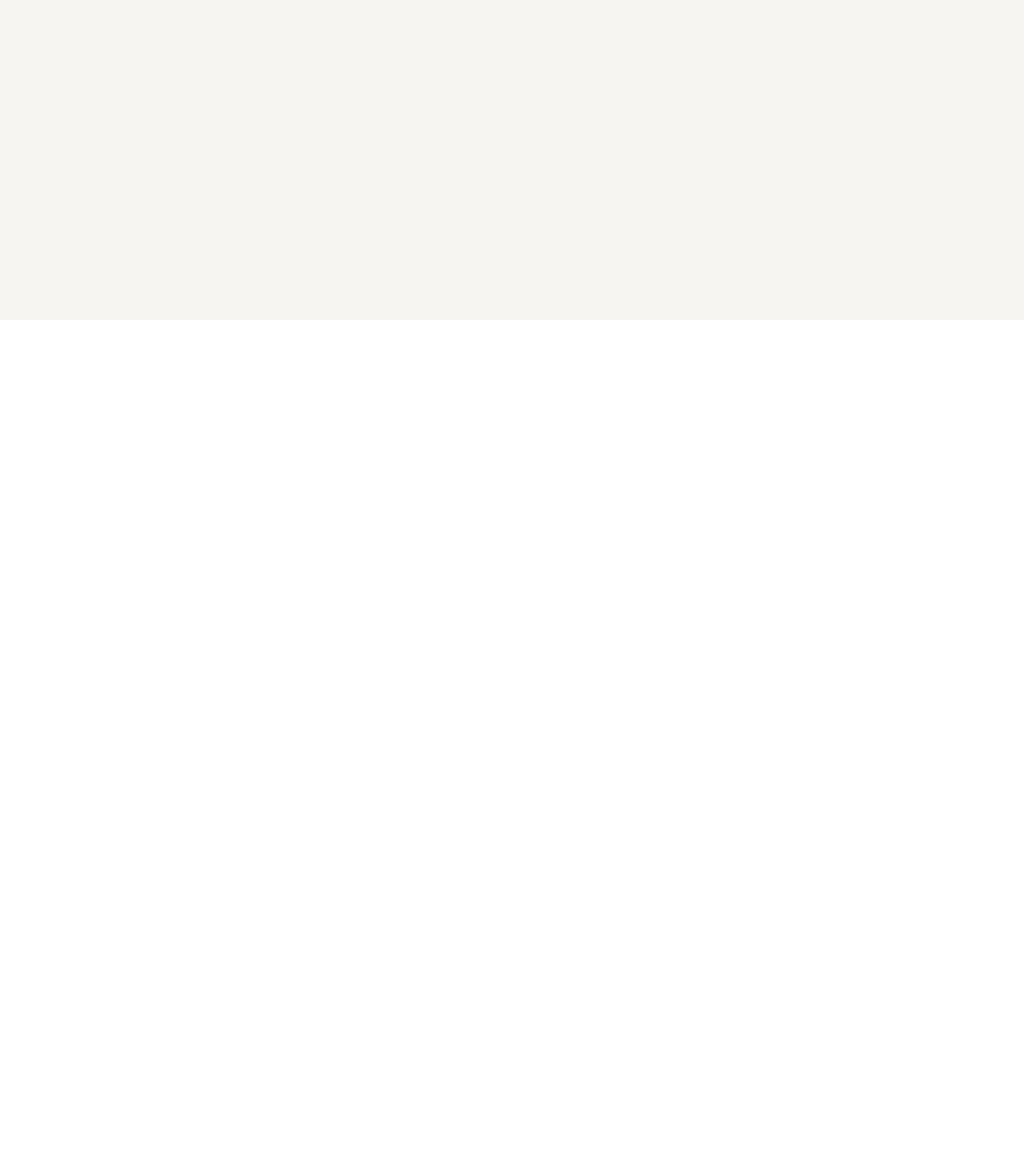
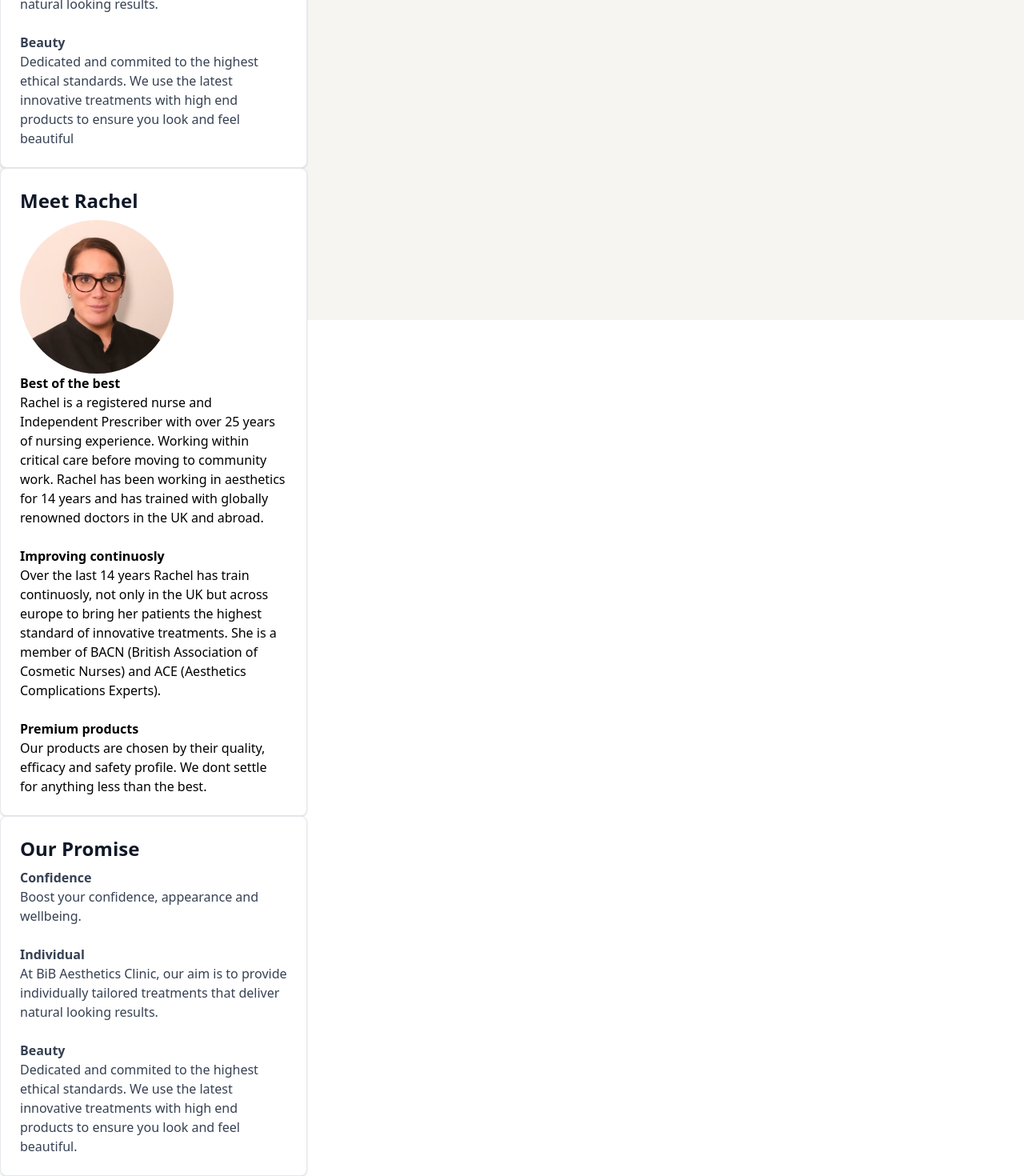
Before and after one commit to gaughey2000/final-project, a React (Vite) app in the folder bibproject/: page /whyus in a window 1280 px wide. Shown: the part 400-1870 px from the top of the page at 80% size. Before the commit the page ends 800 px from the top, so only its background shows below. Built offline with nearby package versions, Linux system fonts and the light colour scheme.

Commit message:
17th commit

```diff
--- a/bibproject/src/Pages/Whyus.jsx
+++ b/bibproject/src/Pages/Whyus.jsx
@@ -1,10 +1,75 @@
+import headshot from "../media/head-shot.png"
+
 function Whyus() {
     return (
         <div>
-            <a href="#" className="block max-w-sm p-6 bg-white border border-gray-200 rounded-lg shadow-sm hover:bg-gray-100 dark:bg-gray-800 dark:border-gray-700 dark:hover:bg-gray-700">
+            <div className="block max-w-sm p-6 bg-white border border-gray-200 rounded-lg shadow-sm hover:bg-gray-100 dark:bg-gray-800 dark:border-gray-700 dark:hover:bg-gray-700">
                 <h5 className="mb-2 text-2xl font-bold tracking-tight text-gray-900 dark:text-white">Why choose us?</h5>
-                <p className="font-normal text-gray-700 dark:text-gray-400">Because we are by far the best.</p>
-            </a>
+                <p className="font-normal text-gray-700 dark:text-gray-400">
+                    <strong>Begginings</strong>
+                    <br/>
+                    All the aesthetic treatments are carried out by an experienced professional, registered nurse
+                    and independent prescriber Rachel McGaughey, who founded BiB.
+                    <br />
+                    <br />
+                    <strong>Individual</strong>
+                    <br/>
+                    At BiB Aesthetics Clinic, our aim is to provide individually tailored treatments that deliver
+                    natural looking results.
+                    <br />
+                    <br />
+                    <strong>Beauty</strong>
+                    <br/>
+                    Dedicated and commited to the highest ethical standards. We use the latest innovative treatments with high
+                    end products to ensure you look and feel beautiful
+                    </p>
+            </div>
+
+            <div className="block max-w-sm p-6 bg-white border border-gray-200 rounded-lg shadow-sm hover:bg-gray-100 dark:bg-gray-800 dark:border-gray-700 dark:hover:bg-gray-700">
+                <h5 className="mb-2 text-2xl font-bold tracking-light text-gray-900 dark:text-white">Meet Rachel</h5>
+                <img src={headshot} alt="Rachel" className="w-48 h-48 rounded-full" />
+                <p>
+                    <strong>Best of the best</strong>
+                    <br/>
+                    Rachel is a registered nurse and Independent Prescriber with over 25 years of
+                    nursing experience. Working within critical care before moving to community work.
+                    Rachel has been working in aesthetics for 14 years and has trained with globally renowned
+                    doctors in the UK and abroad.
+                    <br />
+                    <br />
+                    <strong>Improving continuosly</strong>
+                    <br/>
+                    Over the last 14 years Rachel has train continuosly, not only in the UK but across europe
+                    to bring her patients the highest standard of innovative treatments. She is a member of BACN
+                    (British Association of Cosmetic Nurses) and ACE (Aesthetics Complications Experts).
+                    <br />
+                    <br />
+                    <strong>Premium products</strong>
+                    <br/>
+                    Our products are chosen by their quality, efficacy and safety profile.
+                    We dont settle for anything less than the best.
+                </p>
+            </div>
+            <div className="block max-w-sm p-6 bg-white border border-gray-200 rounded-lg shadow-sm hover:bg-gray-100 dark:bg-gray-800 dark:border-gray-700 dark:hover:bg-gray-700">
+                <h5 className="mb-2 text-2xl font-bold tracking-light text-gray-900 dark:text-white">Our Promise</h5>
+                <p className="font-normal text-gray-700 dark:text-gray-400">
+                    <strong>Confidence</strong>
+                    <br/>
+                    Boost your confidence, appearance and wellbeing.
+                    <br />
+                    <br />
+                    <strong>Individual</strong>
+                    <br/>
+                    At BiB Aesthetics Clinic, our aim is to provide individually tailored treatments that deliver
+                    natural looking results.
+                    <br />
+                    <br />
+                    <strong>Beauty</strong>
+                    <br/>
+                    Dedicated and commited to the highest ethical standards. We use the latest innovative treatments with high
+                    end products to ensure you look and feel beautiful.
+                </p>
+            </div>
         </div>
     )
 }
```
